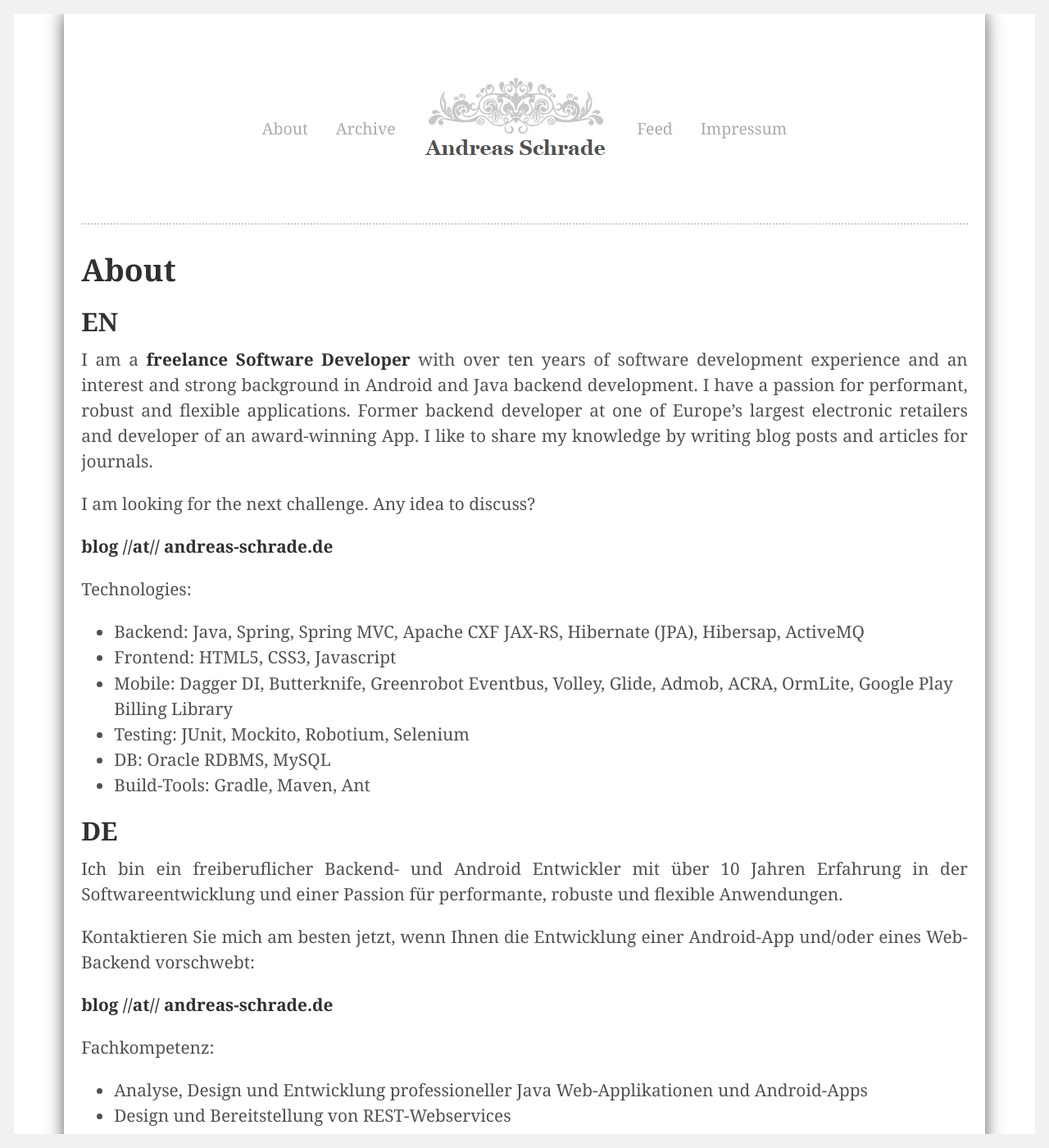
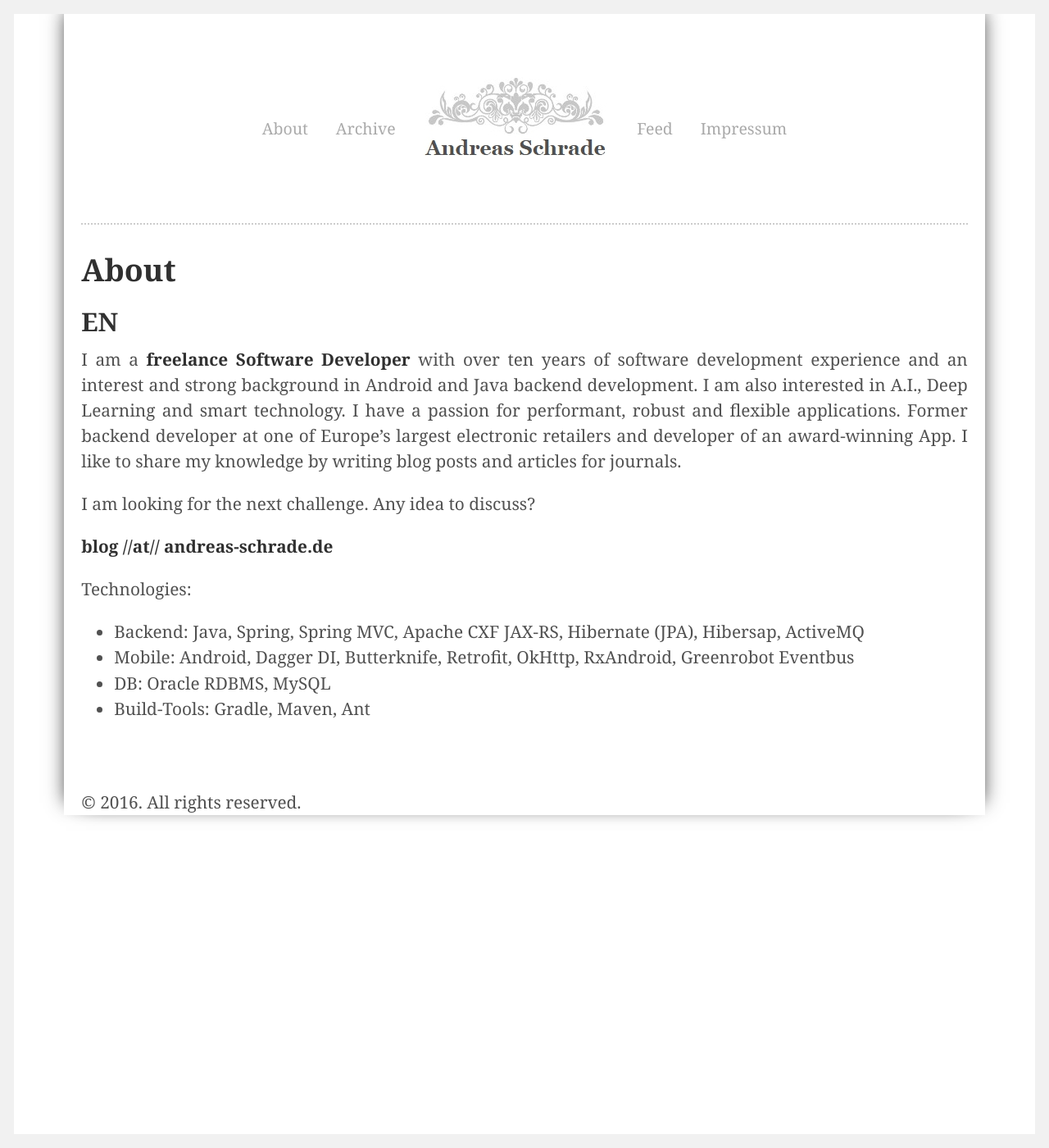
Before and after one commit to andreasschrade/andreasschrade.github.com, a Jekyll site: the page built from about.md, in a window 1280 px wide and 1400 px high. Shown: the whole window at 82% size. Built offline with Jekyll 4.4.1, drawn with Linux system fonts in a browser that asks for light colours; Markdown is read by kramdown in place of the engine named in the settings; some of the changed text lies outside the part shown.

Commit message:
updated about page

```diff
--- a/about.md
+++ b/about.md
@@ -4,7 +4,8 @@
 ---
 
 <h2>EN</h2>
-I am a <strong>freelance Software Developer</strong> with over ten years of software development experience and an interest and strong background in Android and Java backend development. I have a passion for performant, robust and flexible applications.
+I am a <strong>freelance Software Developer</strong> with over ten years of software development experience and an interest and strong background in Android and Java backend development. I am also interested in A.I., Deep Learning and smart technology.
+I have a passion for performant, robust and flexible applications.
 Former backend developer at one of Europe's largest electronic retailers and developer of an award-winning App. I like to share my knowledge by writing blog posts and articles for journals.
 
 I am looking for the next challenge. Any idea to discuss?
@@ -14,39 +15,6 @@
 Technologies:
 
 - Backend: Java, Spring, Spring MVC, Apache CXF JAX-RS, Hibernate (JPA), Hibersap, ActiveMQ
-- Frontend: HTML5, CSS3, Javascript
-- Mobile: Dagger DI, Butterknife, Greenrobot Eventbus, Volley, Glide, Admob, ACRA, OrmLite, Google Play Billing Library
-- Testing: JUnit, Mockito, Robotium, Selenium
+- Mobile: Android, Dagger DI, Butterknife, Retrofit, OkHttp, RxAndroid, Greenrobot Eventbus
 - DB: Oracle RDBMS, MySQL
 - Build-Tools: Gradle, Maven, Ant
-
-
-<h2>DE</h2>
-
-Ich bin ein freiberuflicher Backend- und Android Entwickler mit über 10 Jahren Erfahrung in der Softwareentwicklung und einer Passion für performante, robuste und flexible Anwendungen.
-
-Kontaktieren Sie mich am besten jetzt, wenn Ihnen die Entwicklung einer Android-App und/oder eines Web-Backend vorschwebt:
-
-<strong>blog //at// andreas-schrade.de</strong>
-
-Fachkompetenz:
-
-- Analyse, Design und Entwicklung professioneller Java Web-Applikationen und Android-Apps
-- Design und Bereitstellung von REST-Webservices
-- Entwicklung performancekritischer und hochverfügbarer Java Web-Applikationen
-- Erfahrung in der Integration von SAP (CRM) BAPI-Schnittstellen in Java Applikationen
-
-Technologische Schwerpunkte:
-
-- Backend-Technologien: Java, Spring, Spring MVC, Apache CXF JAX-RS, Hibernate (JPA), Hibersap, ActiveMQ
-- Mobile-Technologien: Dagger DI, Butterknife, Volley, Glide, Admob, ACRA, OrmLite, Google Play Billing Library,
-- Suchtechnologie: Apache Solr
-- Auszeichnungs- und Skriptsprachen: HTML5, CSS3, Javascript
-- Frontend-Programmiersprachen: JSP (JavaServer Pages)
-- Softwaretest-Frameworks: JUnit, Mockito, Robotium
-- Versionsverwaltung: SVN, Git
-- Build-Tool: Maven, Ant
-- Datenformate/Dateiformate: XML, CSV, JSON
-- Entwicklungsumgebung: IntelliJ IDEA, Eclipse
-- Webserver/Webcontainer: Apache Tomcat, Apache HTTP Server (httpd)
-- Continuous Integration Tool (CI): Jenkins
```
